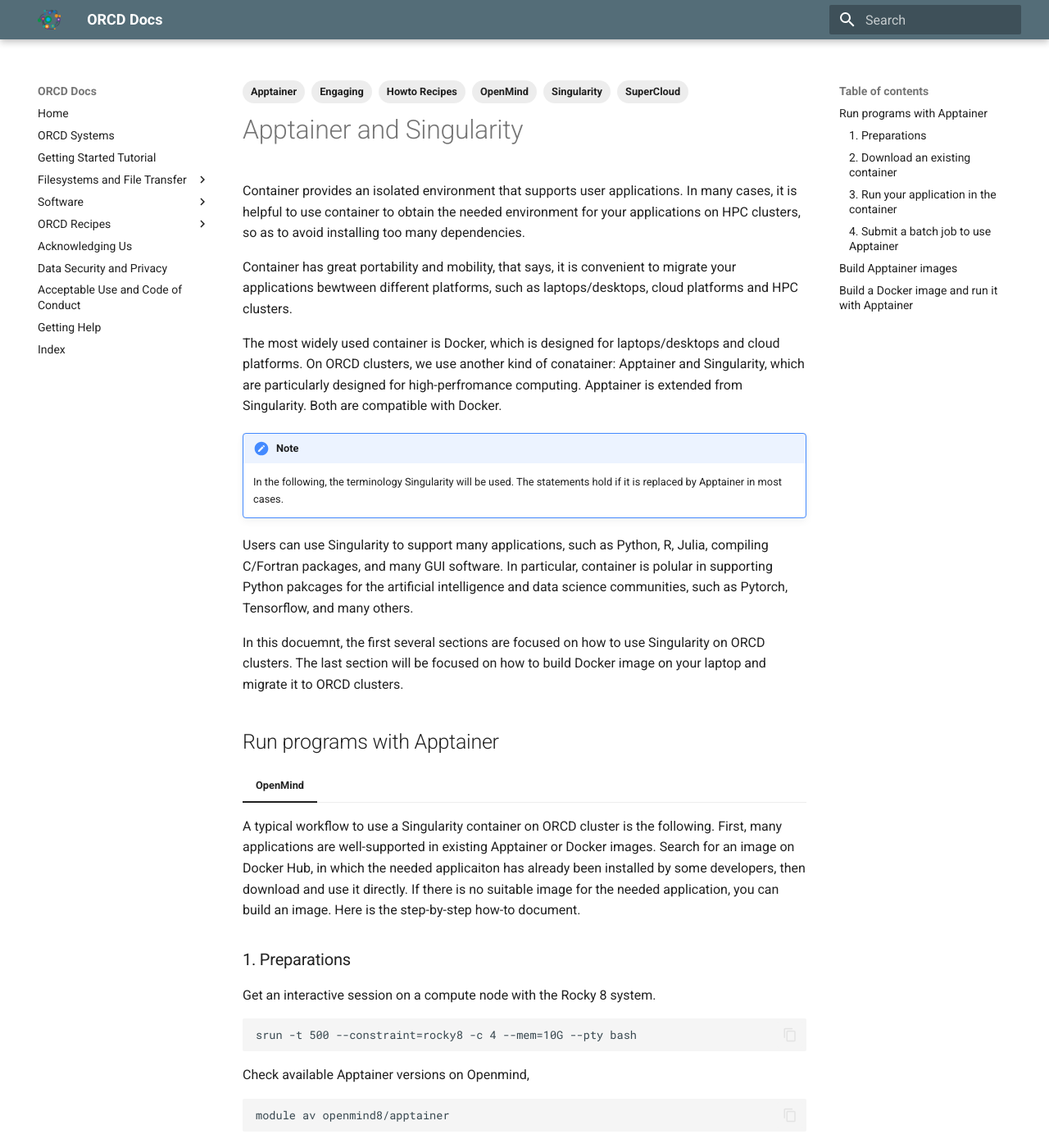
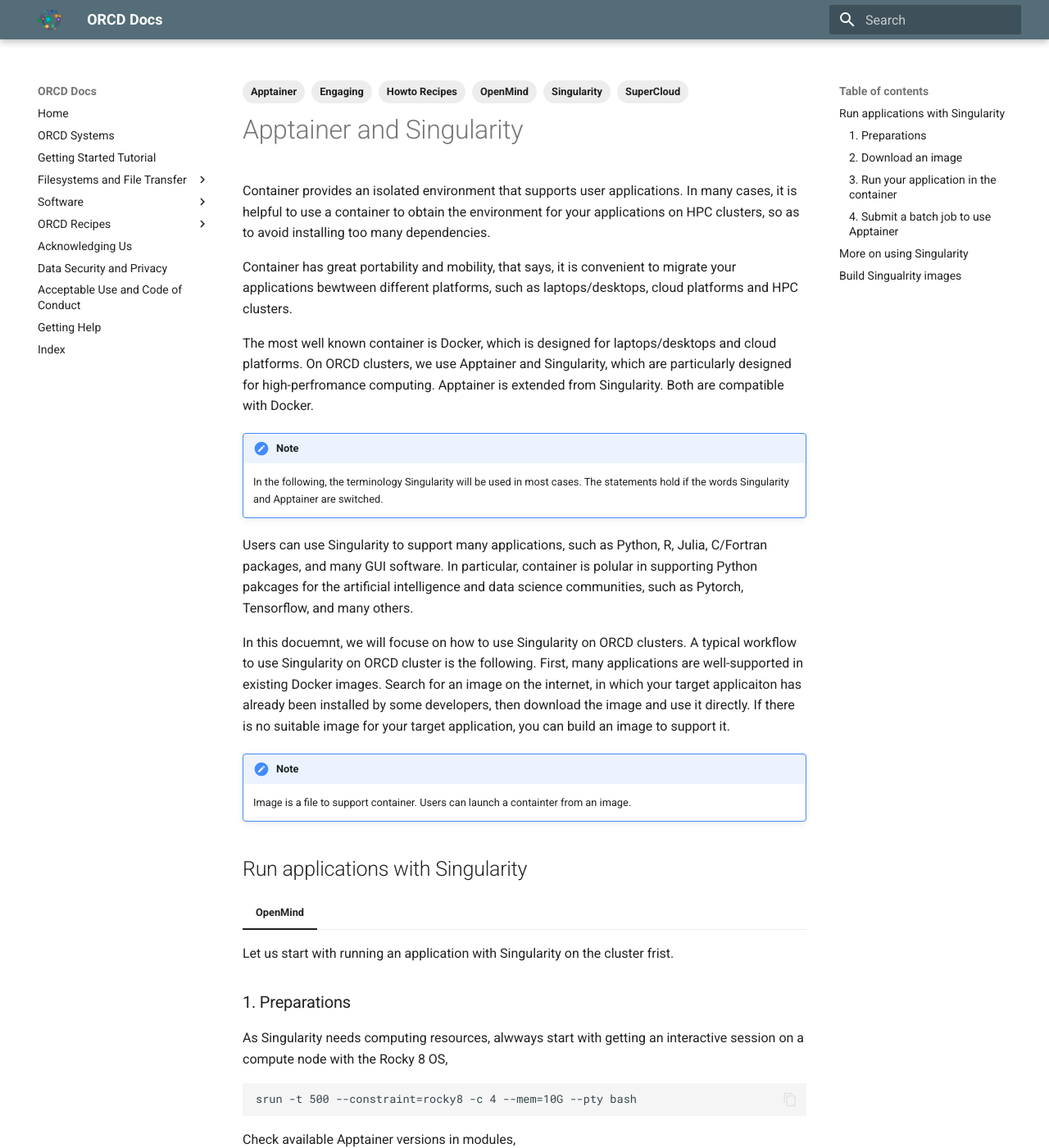
Before and after one commit to mit-orcd/orcd-docs-edit, an MkDocs documentation site: the page built from docs/software/apptainer.md, in a window 1280 px wide and 1400 px high. Shown: the whole window at 82% size. Built offline with MkDocs 1.6.1 and Material for MkDocs 9.7.7, drawn with Linux system fonts in a browser that asks for light colours; some of the changed text lies outside the part shown.

Commit message:
singularity

````diff
--- a/docs/software/apptainer.md
+++ b/docs/software/apptainer.md
@@ -10,88 +10,80 @@
 
 # Apptainer and Singularity
 
-Container provides an isolated environment that supports user applications. In many cases, it is helpful to use container to obtain the needed environment for your applications on HPC clusters, so as to avoid installing too many dependencies.
+Container provides an isolated environment that supports user applications. In many cases, it is helpful to use a container to obtain the environment for your applications on HPC clusters, so as to avoid installing too many dependencies.
 
 Container has great portability and mobility, that says, it is convenient to migrate your applications bewtween different platforms, such as laptops/desktops, cloud platforms and HPC clusters.
 
-The most widely used container is Docker, which is designed for laptops/desktops and cloud platforms. On ORCD clusters, we use another kind of conatainer: Apptainer and Singularity, which are particularly designed for high-perfromance computing. Apptainer is extended from Singularity. Both are compatible with Docker.
+The most well known container is Docker, which is designed for laptops/desktops and cloud platforms. On ORCD clusters, we use Apptainer and Singularity, which are particularly designed for high-perfromance computing. Apptainer is extended from Singularity. Both are compatible with Docker.
 
 !!! note
-    In the following, the terminology Singularity will be used. The statements hold if it is replaced by  Apptainer in most cases.
+    In the following, the terminology Singularity will be used in most cases. The statements hold if the words Singularity and Apptainer are switched.
 
-Users can use Singularity to support many applications, such as Python, R, Julia, compiling C/Fortran packages, and many GUI software. In particular, container is polular in supporting Python pakcages for the artificial intelligence and data science communities, such as Pytorch, Tensorflow, and many others.
+Users can use Singularity to support many applications, such as Python, R, Julia, C/Fortran packages, and many GUI software. In particular, container is polular in supporting Python pakcages for the artificial intelligence and data science communities, such as Pytorch, Tensorflow, and many others.
 
-In this docuemnt, the first several sections are focused on how to use Singularity on ORCD clusters. The last section will be focused on how to build Docker image on your laptop and migrate it to ORCD clusters.
+In this docuemnt, we will focuse on how to use Singularity on ORCD clusters. A typical workflow to use Singularity on ORCD cluster is the following. First, many applications are well-supported in existing Docker images. Search for an image on the internet, in which your target applicaiton has already been installed by some developers, then download the image and use it directly. If there is no suitable image for your target application, you can build an image to support it.
+
+!!! note
+    Image is a file to support container. Users can launch a containter from an image.
 
 
-## Run programs with Apptainer
+## Run applications with Singularity
 
 === "OpenMind"
 
-A typical workflow to use a Singularity container on ORCD cluster is the following. First, many applications are well-supported in existing Apptainer or Docker images. Search for an image on Docker Hub, in which the needed applicaiton has already been installed by some developers, then download and use it directly. If there is no suitable image for the needed application, you can build an image. Here is the step-by-step how-to document.
-
+Let us start with running an application with Singularity on the cluster frist.
 
 ### 1. Preparations
 
-Get an interactive session on a compute node with the Rocky 8 system.
+As Singularity needs computing resources, alwways start with getting an interactive session on a compute node with the Rocky 8 OS,
 ```
 srun -t 500 --constraint=rocky8 -c 4 --mem=10G --pty bash
 ```
-Check available Apptainer versions on Openmind,
+Check available Apptainer versions in modules,
 ```
 module av openmind8/apptainer
 ```
-Load an Apptainer module,
+Load an Apptainer module, for example,
 ```
 module load openmind8/apptainer/1.1.7
 ```
 
-### 2. Download an existing container
+!!! note
+    Apptainer supports both apptainer and singularity commands.
 
-Search for a container that provides your desired operating system and software stack (e.g. in [Docker Hub](https://hub.docker.com/), [Singularity Hub](https://singularity-hub.org/search), or [Neurodocker](https://github.com/ReproNim/neurodocker)).
 
-Here is an example of downloading a container from Docker Hub to support Pytorch.
+### 2. Download an image
+
+Search for an image that provides your target application, for exmaple on [Docker Hub](https://hub.docker.com/). Here is an example for downloading an Docker image to support Pytorch.
 ```
-apptainer build --sandbox my-container  docker://bitnami/pytorch:latest
+singularity pull pytorch.sif docker://bitnami/pytorch:latest
 ```
-
-The command `build` here does nothing but download and convert. The flag `--sandbox` is to convert the container to the Sandbox format, which is convenient for adding more packages in step 4. If no more package is needed, remove the `--sandbox` flag.
+The `pytorch.sif` is the name of the image. You can name it as you like.
 
 !!! note
-    All the `apptainer` commands on this page can be replaced by the `singularity` command. They work the same.
+    When using an Apptainer module, the `singularity` file is a soft link to an executable named `apptainer`, so all `singularity` commands on this page can be replaced by the `apptainer` command. They work the same.
 
 
 ### 3. Run your application in the container
 
-If the container already provides all the needed software, you can run your application in the container.
-
-For example, shell into the container and run your application (Pytorch here).
+When the image is ready, launch a container from the image and then run your application. For example, shell into the container and run your codes interactively,
 ```
-apptainer shell my-container
+$ singularity shell pytorch.sif
 Apptainer> python
-Python 3.8.17 (default, Jun 16 2023, 21:48:21)
-[GCC 10.2.1 20210110] on linux
+Python 3.11.9 (main, May 13 2024, 16:49:42) [GCC 12.2.0] on linux
 Type "help", "copyright", "credits" or "license" for more information.
 >>> import torch
+>>> # Run your codes here.
 ```
 
-Or, execute a command via the container,
+Alternatively, execute a command to run your codes in the container,
 ```
-singularity exec my-container python
+singularity exec pytorch.sif python my-code.py
 ```
-
-By default, the home directory and the `/tmp` directory are bound to the container. The `/om` or `/om2` directories are often used to store data, bind them using `-B` when needed,
-```
-apptainer shell -B /om,/om2 my-container
-```
-
-!!! note
-    Use the flag `--nv` to provide GPU support in the container when needed.
-
 
 ### 4. Submit a batch job to use Apptainer
 
-When the test is successful, it is recommended to submit a batch job to run your program,
+When the test run process is completed, it is recommended to submit a batch job to run your program,
 ```
 sbatch job.sh
 ```
@@ -104,20 +96,37 @@
 #SBATCH -n 2                         #  two CPU (hyperthreaded) cores
 #SBATCH --gres=gpu:1                 #  one GPU
 #SBATCH --constraint=high-capacity   #  high-capacity GPU
-module load openmind8/apptainer/1.1.7                    # load a singularity module
-apptainer exec --nv -B /om,/om2  my-container python my-code.py    # Run the job steps
+module load openmind8/apptainer/1.1.7                     # load a singularity module
+apptainer exec --nv -B /om,/om2  pytorch.sif python my-code.py    # Run the job steps
 ```
-Fill in the container name including the full path.
+Use the full path if the image file is not in the current directory.
 
 !!! note
-    Here shows an example of Python. Other applications are used in similar ways.
+    Here shows an example of Python. Other applications are similar.
 
 
-## Build Apptainer images
+## More on using Singularity
 
+By default, the home directory and the `/tmp` directory are bound to the container. The `/om` or `/om2` directories are often used to store data, bind them using `-B` when needed,
+```
+apptainer shell -B /om,/om2 my-container
+```
 
+!!! note
+    Use the flag `--nv` to provide GPU support in the container when needed.
+
+## Build Singualrity images
 
 It often happens that some needed packages do not exist in the originally downloaded base container. In this case, build these packages in the base container.
+
+Search for an image with the operating system and software stack that supports your target application the best.
+
+Search for an image that provides your target application, for exmaple on [Docker Hub](https://hub.docker.com/). Here is an example for downloading an image to support Pytorch.
+```
+apptainer build --sandbox my-container  docker://bitnami/pytorch:latest
+```
+
+The command `build` here does nothing but download and convert. The flag `--sandbox` is to convert the container to the Sandbox format, which is convenient for adding more packages in step 4. If no more package is needed, remove the `--sandbox` flag.
 
 Contiue from step 3.
 
@@ -138,5 +147,9 @@
 ??? note
     The `sudo` command is not needed here.
 
+Fakeroot for apt-get.
 
-## Build a Docker image and run it with Apptainer
+Build an image on other machines and run it with Singularity on the clusters.
+
+Build a Docker image on your MAC or PC.
+Build a Singularity image on your Linux machine.
````
